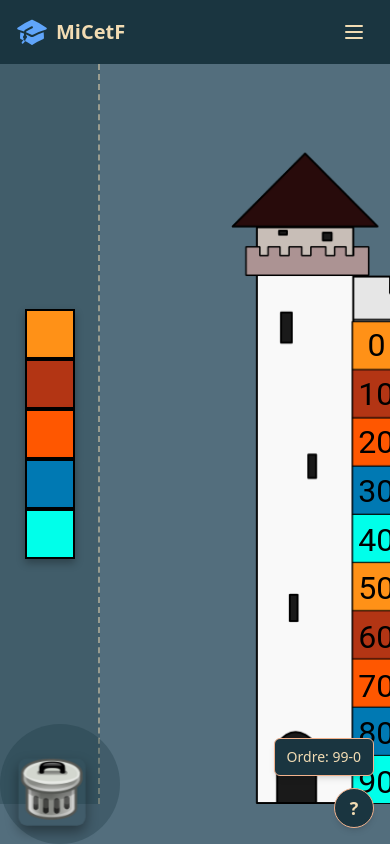
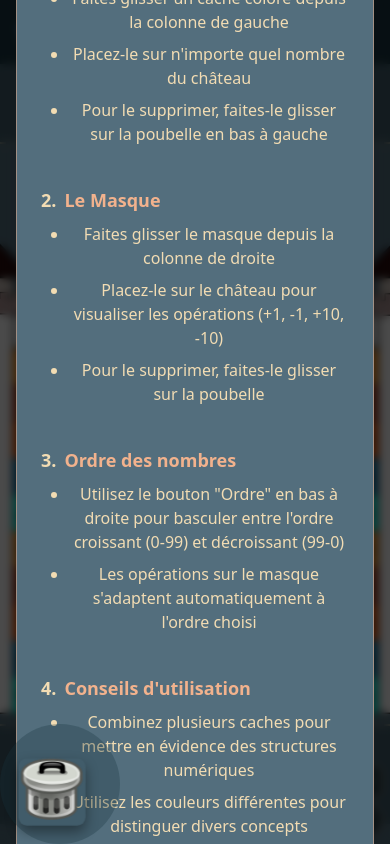
Before and after one commit to micetf/chateau, a React (Vite) app: page / in a window 390 px wide. Built offline with nearby package versions, Linux system fonts and the light colour scheme.

Commit message:
Améliorer le responsive design et le comportement tactile

```diff
--- a/src/App.jsx
+++ b/src/App.jsx
@@ -1,4 +1,4 @@
-import { useState, useEffect, useRef } from "react";
+import { useState, useEffect, useRef, useCallback } from "react";
 import Chateau from "./components/Chateau";
 import Header from "./components/Header";
 import ContactLink from "./components/ContactLink";
@@ -24,6 +24,8 @@
     const [cellSize, setCellSize] = useState(0);
     const [ordre, setOrdre] = useState("99-0");
     const [showHelp, setShowHelp] = useState(false);
+    const [isMobile, setIsMobile] = useState(false);
+    const [isPortrait, setIsPortrait] = useState(false);
 
     // États pour les positions des éléments
     const [cachePositions, setCachePositions] = useState([]);
@@ -32,7 +34,35 @@
     // Couleurs des caches
     const cacheColors = ["#FF9117", "#B33514", "#FF5700", "#0079B3", "#00FFEA"];
 
-    // Gestion du redimensionnement de la fenêtre
+    // Détecter l'orientation et le type d'appareil
+    useEffect(() => {
+        const checkOrientation = () => {
+            const portrait = window.innerHeight > window.innerWidth;
+            setIsPortrait(portrait);
+        };
+
+        const checkDevice = () => {
+            // Détecter si on est sur mobile/tablette
+            const mobile =
+                /Android|webOS|iPhone|iPad|iPod|BlackBerry|IEMobile|Opera Mini/i.test(
+                    navigator.userAgent
+                ) || window.innerWidth < 768;
+            setIsMobile(mobile);
+        };
+
+        checkOrientation();
+        checkDevice();
+
+        window.addEventListener("resize", checkOrientation);
+        window.addEventListener("resize", checkDevice);
+
+        return () => {
+            window.removeEventListener("resize", checkOrientation);
+            window.removeEventListener("resize", checkDevice);
+        };
+    }, []);
+
+    // Gestion du redimensionnement de la fenêtre de manière optimisée
     useEffect(() => {
         const handleResize = () => {
             setWindowSize({
@@ -41,9 +71,20 @@
             });
         };
 
-        window.addEventListener("resize", handleResize);
+        // Utiliser un debounce pour éviter trop d'appels lors du redimensionnement
+        let timeoutId;
+        const debouncedResize = () => {
+            clearTimeout(timeoutId);
+            timeoutId = setTimeout(handleResize, 100);
+        };
+
+        window.addEventListener("resize", debouncedResize);
         handleResize();
-        return () => window.removeEventListener("resize", handleResize);
+
+        return () => {
+            clearTimeout(timeoutId);
+            window.removeEventListener("resize", debouncedResize);
+        };
     }, []);
 
     // Mise à jour des dimensions après le rendu
@@ -53,8 +94,9 @@
         }
     }, [windowSize]);
 
-    // Gérer le chargement de l'image du château
-    const handleChateauLoad = (width) => {
+    // Gérer le chargement de l'image du château avec un callback mémorisé
+    const handleChateauLoad = useCallback(
+        (width) => {
             if (!width || typeof width !== "number" || width <= 0) {
                 console.warn(
                     "Largeur invalide reçue:",
@@ -64,13 +106,38 @@
                 width = 867; // Valeur par défaut si la largeur est invalide
             }
 
-        console.log("Château chargé avec une largeur de:", width);
+            // Calculer les dimensions du château en tenant compte de l'orientation
+            const maxHeight = windowSize.height - headerHeight - 40;
+            const maxWidth = isPortrait
+                ? windowSize.width * 0.9 // Prendre plus de place en portrait
+                : windowSize.width * 0.6; // Limiter en paysage
 
-        // Calculer les dimensions du château
-        const maxHeight = windowSize.height - headerHeight - 40;
             const aspectRatio = 65.03 / 86.7; // Rapport hauteur/largeur du SVG original
-        const height = Math.min(maxHeight, width * aspectRatio);
-        const adjustedWidth = height / aspectRatio;
+
+            // Calculer la taille optimale en respectant les contraintes
+            let adjustedWidth, height;
+
+            if (isPortrait) {
+                // En portrait, on maximise la largeur
+                adjustedWidth = Math.min(maxWidth, width);
+                height = adjustedWidth * aspectRatio;
+
+                // Vérifier que la hauteur ne dépasse pas
+                if (height > maxHeight) {
+                    height = maxHeight;
+                    adjustedWidth = height / aspectRatio;
+                }
+            } else {
+                // En paysage, on calcule en fonction de la hauteur
+                height = Math.min(maxHeight, width * aspectRatio);
+                adjustedWidth = height / aspectRatio;
+
+                // Vérifier que la largeur ne dépasse pas
+                if (adjustedWidth > maxWidth) {
+                    adjustedWidth = maxWidth;
+                    height = adjustedWidth * aspectRatio;
+                }
+            }
 
             setChateauDimensions({
                 width: adjustedWidth,
@@ -78,24 +145,28 @@
             });
 
             // Calculer la taille d'une cellule en fonction de la taille du château
-        const newCellSize = Math.max(
-            30,
+            // Garantir une taille minimum lisible et maximum pour l'accessibilité
+            const newCellSize = Math.min(
+                Math.max(
+                    24, // Taille minimum
                     Math.round((adjustedWidth / width) * 50)
+                ),
+                isMobile ? 40 : 60 // Taille maximum selon le device
             );
             setCellSize(newCellSize);
 
-        // Forcer un recalcul des positions après un court délai pour s'assurer que
-        // les dimensions des colonnes sont correctement mises à jour
+            // Recalcul des positions après un court délai
             setTimeout(() => {
                 if (leftColumnRef.current && rightColumnRef.current) {
                     // Déclencher un recalcul forcé des positions
                     setWindowSize((prev) => ({ ...prev }));
                 }
             }, 100);
-    };
+        },
+        [windowSize, headerHeight, isPortrait, isMobile]
+    );
 
-    // Calcul des positions des caches et du masque après chaque mise à jour de dimensions
-    // Utilisez useEffect au lieu de useLayoutEffect pour éviter la boucle infinie
+    // Calcul des positions des caches et du masque
     useEffect(() => {
         // Ne calculer les positions que si toutes les références et dimensions sont disponibles
         if (
@@ -107,18 +178,47 @@
             return;
         }
 
-        // Calculer les positions des caches
-        const leftColumnRect = leftColumnRef.current.getBoundingClientRect();
+        // Adapter la disposition en fonction de l'orientation
+        if (isPortrait && isMobile) {
+            // En portrait sur mobile, disposer les caches horizontalement en haut
+            const leftColumnRect =
+                leftColumnRef.current.getBoundingClientRect();
 
-        // Hauteur totale occupée par tous les caches (5 caches contigus)
+            // Largeur totale occupée par tous les caches côte à côte
+            const totalCachesWidth = cellSize * cacheColors.length;
+
+            // Position de départ pour centrer horizontalement l'ensemble des caches
+            const startX =
+                leftColumnRect.left +
+                (leftColumnRect.width - totalCachesWidth) / 2;
+
+            // Position verticale (centré dans la colonne)
+            const centerY =
+                leftColumnRect.top + (leftColumnRect.height - cellSize) / 2;
+
+            // Calculer la position de chaque cache
+            const positions = cacheColors.map((_, index) => {
+                return {
+                    x: startX + index * cellSize, // Positionnement horizontal
+                    y: centerY,
+                };
+            });
+
+            setCachePositions(positions);
+        } else {
+            // Disposition verticale standard
+            const leftColumnRect =
+                leftColumnRef.current.getBoundingClientRect();
+
+            // Hauteur totale occupée par tous les caches
             const totalCachesHeight = cellSize * cacheColors.length;
 
-        // Position de départ pour centrer verticalement l'ensemble des caches
+            // Position de départ pour centrer verticalement
             const startY =
                 leftColumnRect.top +
                 (leftColumnRect.height - totalCachesHeight) / 2;
 
-        // Calcul de la position horizontale (centre de la colonne)
+            // Position horizontale (centré dans la colonne)
             const centerX =
                 leftColumnRect.left + (leftColumnRect.width - cellSize) / 2;
 
@@ -126,12 +226,10 @@
             const positions = cacheColors.map((_, index) => {
                 return {
                     x: centerX,
-                y: startY + index * cellSize, // Positionnement contigu
+                    y: startY + index * cellSize, // Positionnement vertical
                 };
             });
 
-        // Ne mettre à jour l'état que si les positions ont changé
-        if (JSON.stringify(positions) !== JSON.stringify(cachePositions)) {
             setCachePositions(positions);
         }
 
@@ -147,13 +245,16 @@
 
         const newMasquePosition = { x: masqueCenterX, y: masqueCenterY };
 
-        // Ne mettre à jour l'état que si la position a changé
-        if (
-            JSON.stringify(newMasquePosition) !== JSON.stringify(masquePosition)
-        ) {
         setMasquePosition(newMasquePosition);
-        }
-    }, [windowSize, cellSize, chateauDimensions, headerHeight]);
+    }, [
+        windowSize,
+        cellSize,
+        chateauDimensions,
+        headerHeight,
+        isPortrait,
+        isMobile,
+        cacheColors.length,
+    ]);
 
     // Toggle de l'ordre des nombres (0-99 ou 99-0)
     const toggleOrdre = () => {
@@ -165,8 +266,41 @@
         setShowHelp((prev) => !prev);
     };
 
+    // Afficher automatiquement l'aide au premier chargement
+    useEffect(() => {
+        // Vérifier si c'est la première visite
+        const hasVisitedBefore = localStorage.getItem("chateau_visited");
+        if (!hasVisitedBefore) {
+            // Montrer l'aide après un court délai pour laisser l'app se charger
+            setTimeout(() => {
+                setShowHelp(true);
+                // Marquer comme visité
+                localStorage.setItem("chateau_visited", "true");
+            }, 1000);
+        }
+    }, []);
+
     // Calcul de la hauteur disponible pour le contenu principal
     const mainHeight = windowSize.height - headerHeight;
+
+    // Calcul du layout en fonction de l'orientation
+    const layoutStyle =
+        isPortrait && isMobile
+            ? {
+                  // Disposition pour mode portrait sur mobile
+                  flexDirection: "column",
+                  // La première ligne contient les caches
+                  topRowHeight: Math.max(80, cellSize + 20),
+                  // La dernière ligne contient le masque
+                  bottomRowHeight: Math.max(100, cellSize * 3 + 20),
+                  // La partie centrale contient le château
+                  mainAreaHeight:
+                      mainHeight - 2 * Math.max(100, cellSize * 3 + 20),
+              }
+            : {
+                  // Disposition standard en colonnes
+                  flexDirection: "row",
+              };
 
     return (
         <div className="flex flex-col min-h-screen bg-background">
@@ -178,11 +312,87 @@
                 className="flex flex-1 relative overflow-hidden"
                 style={{
                     height: `${mainHeight}px`,
+                    flexDirection: layoutStyle.flexDirection,
                 }}
             >
-                {/* Structure à trois colonnes */}
+                {isPortrait && isMobile ? (
+                    // Layout pour mobile en portrait
+                    <>
+                        {/* Rangée supérieure - Caches */}
+                        <div
+                            ref={leftColumnRef}
+                            className="flex items-center justify-center w-full"
+                            style={{
+                                height: `${layoutStyle.topRowHeight}px`,
+                                backgroundColor: "rgba(26, 53, 64, 0.3)",
+                                borderBottom:
+                                    "2px dashed rgba(242, 220, 179, 0.5)",
+                                position: "relative",
+                                zIndex: 50,
+                            }}
+                        >
+                            {/* Les caches - positionnés horizontalement */}
+                            {cellSize > 0 &&
+                                cachePositions.length === cacheColors.length &&
+                                cacheColors.map((color, index) => (
+                                    <DraggableCache
+                                        key={`cache-source-${index}`}
+                                        color={color}
+                                        size={cellSize}
+                                        initialX={cachePositions[index].x}
+                                        initialY={cachePositions[index].y}
+                                        isSource={true}
+                                        isSidebarItem={true}
+                                    />
+                                ))}
+                        </div>
+
+                        {/* Zone centrale - Château */}
+                        <div
+                            className="flex items-center justify-center w-full"
+                            style={{
+                                height: `${layoutStyle.mainAreaHeight}px`,
+                                zIndex: 10,
+                                position: "relative",
+                            }}
+                        >
+                            <Chateau
+                                ordre={ordre}
+                                height={layoutStyle.mainAreaHeight - 20}
+                                onLoad={handleChateauLoad}
+                            />
+                        </div>
+
+                        {/* Rangée inférieure - Masque */}
+                        <div
+                            ref={rightColumnRef}
+                            className="flex items-center justify-center w-full"
+                            style={{
+                                height: `${layoutStyle.bottomRowHeight}px`,
+                                backgroundColor: "rgba(26, 53, 64, 0.3)",
+                                borderTop:
+                                    "2px dashed rgba(242, 220, 179, 0.5)",
+                                position: "relative",
+                                zIndex: 50,
+                            }}
+                        >
+                            {/* Le masque - positionné au centre */}
+                            {cellSize > 0 && masquePosition.x > 0 && (
+                                <DraggableMasque
+                                    cellSize={cellSize}
+                                    initialX={masquePosition.x}
+                                    initialY={masquePosition.y}
+                                    isSource={true}
+                                    ordre={ordre}
+                                    isSidebarItem={true}
+                                />
+                            )}
+                        </div>
+                    </>
+                ) : (
+                    // Layout standard en colonnes
                     <div className="flex w-full h-full">
-                    {/* Colonne gauche - Caches (sans titre) */}
+                        {/* Colonne gauche - Caches */}
                         <div
                             ref={leftColumnRef}
                             className="flex items-center justify-center"
@@ -191,9 +401,10 @@
                                     chateauDimensions.width > 0
                                         ? `calc((100% - ${chateauDimensions.width}px) / 2)`
                                         : "20%",
+                                minWidth: isMobile ? "80px" : "100px",
                                 backgroundColor: "rgba(26, 53, 64, 0.3)",
-                            borderRight: "2px dashed rgba(242, 220, 179, 0.5)",
-                            minWidth: "100px",
+                                borderRight:
+                                    "2px dashed rgba(242, 220, 179, 0.5)",
                                 position: "relative",
                                 zIndex: 50,
                             }}
@@ -233,7 +444,7 @@
                             />
                         </div>
 
-                    {/* Colonne droite - Masque (sans titre) */}
+                        {/* Colonne droite - Masque */}
                         <div
                             ref={rightColumnRef}
                             className="flex items-center justify-center"
@@ -242,9 +453,10 @@
                                     chateauDimensions.width > 0
                                         ? `calc((100% - ${chateauDimensions.width}px) / 2)`
                                         : "20%",
+                                minWidth: isMobile ? "80px" : "100px",
                                 backgroundColor: "rgba(26, 53, 64, 0.3)",
-                            borderLeft: "2px dashed rgba(242, 220, 179, 0.5)",
-                            minWidth: "100px",
+                                borderLeft:
+                                    "2px dashed rgba(242, 220, 179, 0.5)",
                                 position: "relative",
                                 zIndex: 50,
                             }}
@@ -262,14 +474,20 @@
                             )}
                         </div>
                     </div>
+                )}
 
-                {/* Boutons flottants en position fixe */}
-                <div className="fixed bottom-4 right-4 flex flex-col items-end space-y-3 z-50">
+                {/* Boutons flottants en position fixe, adaptés pour mobile */}
+                <div
+                    className={`fixed ${
+                        isMobile ? "bottom-2 right-2" : "bottom-4 right-4"
+                    } flex flex-col items-end space-y-2 z-50`}
+                >
                     {/* Sélecteur d'ordre */}
                     <button
                         onClick={toggleOrdre}
-                        className="bg-header hover:bg-opacity-80 text-text-primary px-3 py-2 rounded-md text-sm font-medium transition-colors border border-text-secondary shadow-md"
+                        className="bg-header hover:bg-opacity-80 text-text-primary px-2 py-1 rounded-md text-sm font-medium transition-colors border border-text-secondary shadow-md"
                         title="Changer l'ordre de numérotation"
+                        aria-label={`Ordre actuel: ${ordre}. Cliquer pour changer`}
                     >
                         Ordre: {ordre}
                     </button>
@@ -277,8 +495,9 @@
                     {/* Bouton d'aide */}
                     <button
                         onClick={toggleHelp}
-                        className="bg-header hover:bg-opacity-80 text-text-primary w-10 h-10 rounded-full text-lg font-bold transition-colors border border-text-secondary shadow-md flex items-center justify-center"
+                        className="bg-header hover:bg-opacity-80 text-text-primary w-8 h-8 md:w-10 md:h-10 rounded-full text-lg font-bold transition-colors border border-text-secondary shadow-md flex items-center justify-center"
                         title="Afficher l'aide"
+                        aria-label="Ouvrir l'aide"
                     >
                         ?
                     </button>
```
Lines whose indentation alone changed are shown as unchanged.
